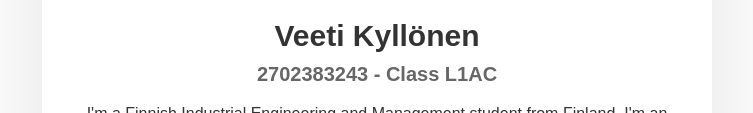
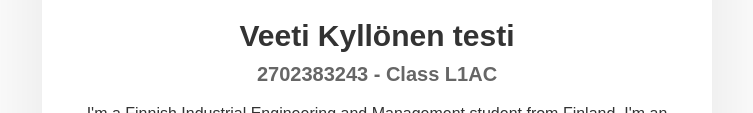
Before and after one commit to qdveky/HCI-W4, a plain HTML site: page index.html in a window 1280 px wide. Shown: the part 341-454 px from the top of the page, without its empty margins (263-1016 px from the left). Drawn offline with Linux system fonts and the light colour scheme.

Commit message:
Update index.html
testi

```diff
--- a/index.html
+++ b/index.html
@@ -12,7 +12,7 @@
 <h2>Hi! It's me: </h2>
 <img src="veeti.jpeg" title="You can also call me by my second name, Jonathan, if it's easier"/> <br><br>
 
-<h1>Veeti Kyllönen</h1>
+<h1>Veeti Kyllönen testi</h1>
 <h3>2702383243 - Class L1AC</h3>
 
 <p>
```
